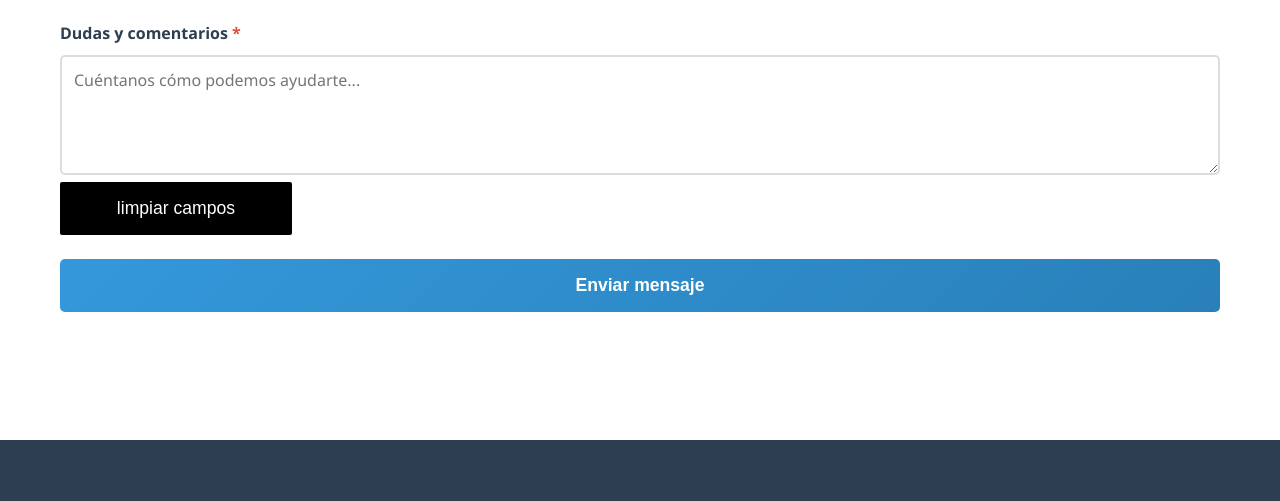
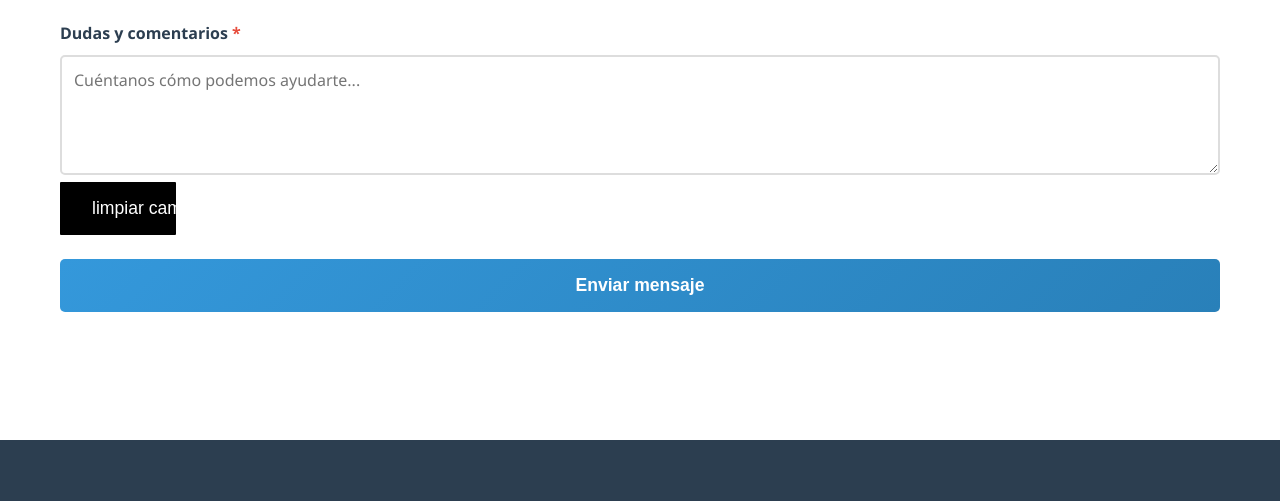
Before and after one commit to Alexalejandro1v/dentalmre, a plain HTML site: page index.html in a window 1280 px wide. Shown: the part 1842-2343 px from the top of the page. Drawn offline with Linux system fonts and the light colour scheme.

Commit message:
Update estilos.css

```diff
--- a/CSS/estilos.css
+++ b/CSS/estilos.css
@@ -170,11 +170,11 @@
     color: white;
     padding: 1rem 2rem;
     border: none;
-    border-radius: 2px;
+    border-radius: 1px;
     font-size: 1.1rem;
-    font-weight: 100;
+    font-weight: 40;
     cursor: pointer;
-    width: 20%;
+    width: 10%;
     transition: transform 0.3s ease, box-shadow 0.3s ease;
 
 }
```
